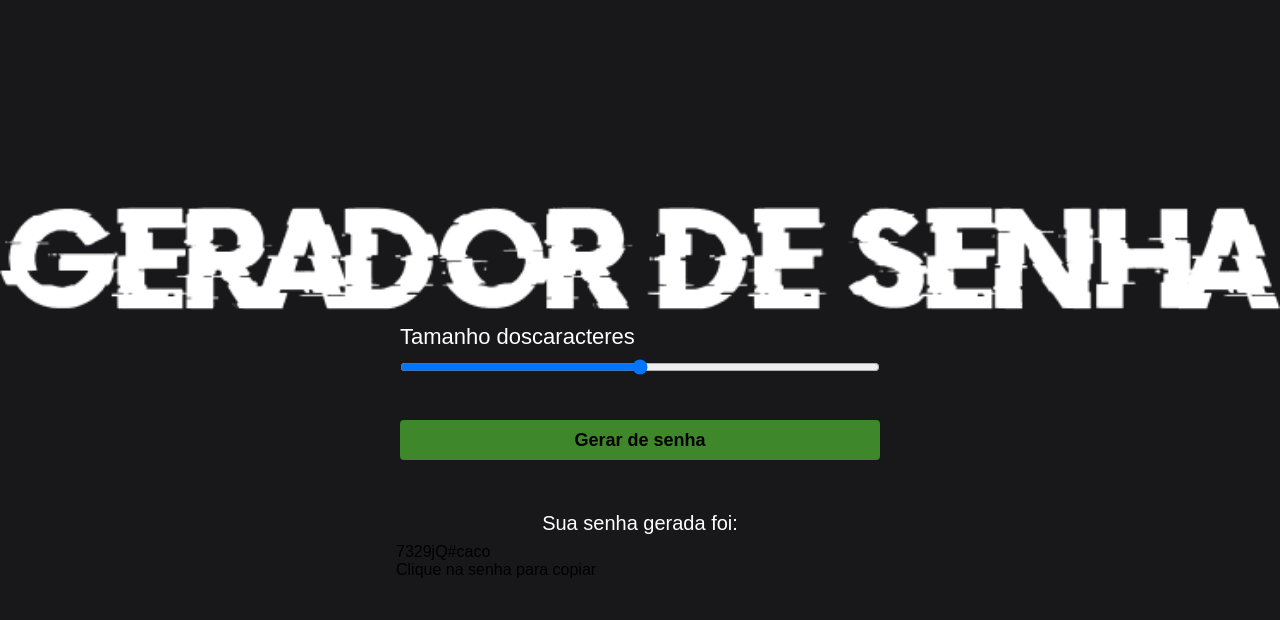
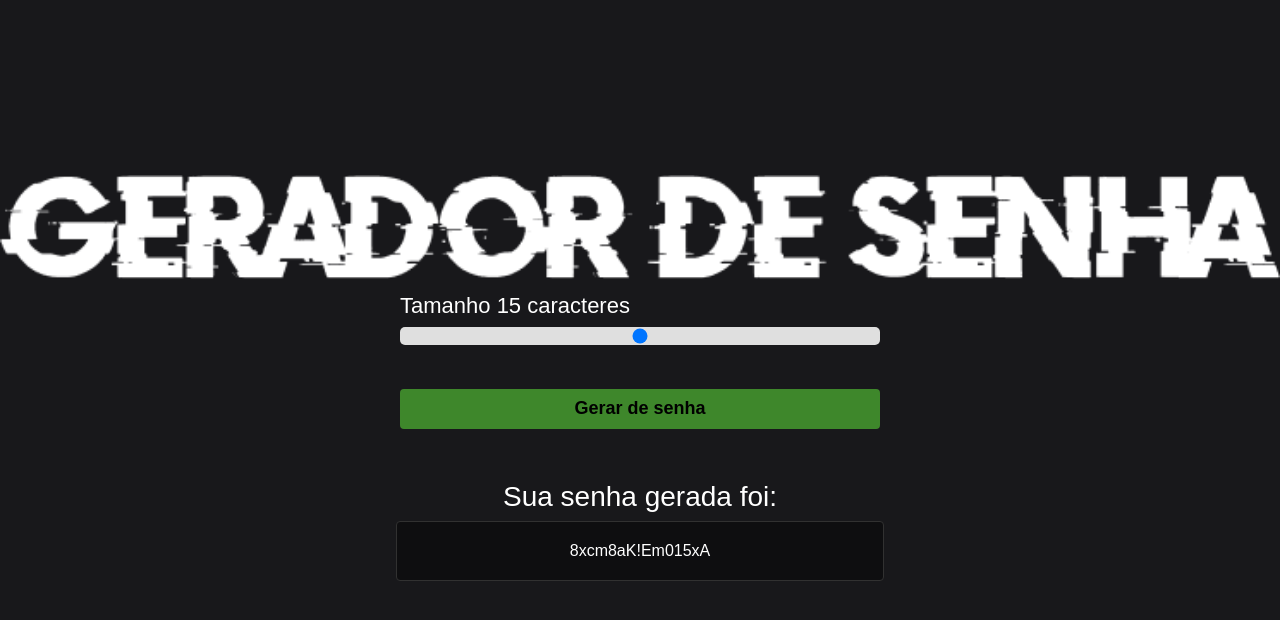
Before and after one commit to negri-code/Teste, a plain HTML site: page index.html in a window 1280 px wide. Both pictures are taken after a click on the button "Gerar de senha". Drawn offline with Linux system fonts and the light colour scheme.

Commit message:
funcoes js

```diff
--- a/index.html
+++ b/index.html
@@ -1,35 +1,34 @@
 <!DOCTYPE html>
-<html Lang = "pt-br">
+<html Lang = "en">
 <head>
 <meta charset="UTF-8">
 <meta http-equiv="X-UA-Ccompatible" content="IE=edge">
 <meta name="'viewport" content="width=device-width, initial-scale-1.0">
-<meta name="keywords" content="'Gerador de senhas, gerador password">
-<title>Gerador de senha</title>
+<meta name="keywords" content="Gerador de senhas">
 
     <link rel="stylesheet" href="style.css">
+    <title>Gerador de senha</title>
 </head>
 <body>
 
     <img class="logo" src="./img/logo.png" alt="Gerador de senha logo" />
 
-    <main class="container-input">
+    <div class="container-input">
 
-        <span>Tamanho dos<span id ="valor"></span>caracteres</span>
+        <span>Tamanho <span id ="valor"></span> caracteres</span>
 
-        <input id="slider" class="slider" type="range" min="5" max="25" value="15">
+        <input id="slider" class="slider" type="range" min="5" max="25" value="15"/>
 
-        <button id="button" class="button-cta">Gerar de senha</button>
+        <button id="button" class="button-cta" onclick = "generatePassword()">Gerar de senha</button>
+    </div>
 
-    </main>
-
-    <div id="container-password" class="container-password hide">
+    <div id="container-password" onclick="copyPassword()" class="container-password hide">
 
         <span class="title">Sua senha gerada foi: </span>
-        <span id="password">7329jQ#caco</span>
-        <span>Clique na senha para copiar</span>
+        <span id="password" class="password"></span>
+        <span class="tooltip">Clique na senha para copiar</span>
     </div>
 
-    <script rel="stylesheet" href="script.js"></script>
+    <script src="script.js"></script>
 </body>
 </html>
--- a/script.js
+++ b/script.js
@@ -0,0 +1,34 @@
+let sliderElement = document.querySelector("#slider");
+let buttonElement = document.querySelector("#button");
+
+let sizePassword = document.querySelector("#valor");
+let password = document.querySelector("#password");
+
+let containerPassword = document.querySelector("#container-password");
+
+let charset = "abcdefghijklmnopqrstuvwxyzABCDEFGHIJKLMNOPQRSTUVWXYZ0123456789!@";
+let novaSenha = "";
+
+// Atualiza o valor do tamanho da senha com o valor do slider
+sizePassword.innerHTML = sliderElement.value;
+
+sliderElement.oninput = function() {
+    sizePassword.innerHTML = this.value;  // Atualiza o valor conforme o slider é movido
+}
+
+function generatePassword() {
+    let pass = "";
+    for(let i =0, n = charset.length; i < sliderElement.value; ++i){
+    pass += charset.charAt(Math.floor(Math.random() * n));
+   }
+
+    containerPassword.classList.remove("hide");
+    password.innerHTML = pass;
+    novaSenha = pass;
+}
+
+function copyPassword(){
+    alert("Senha copiada com sucesso!" + novaSenha)
+
+navigator.clipboard.writeText(novaSenha);
+}
--- a/style.css
+++ b/style.css
@@ -31,13 +31,14 @@ margin: 14px 0;
 }
 
 .slider{
-    -webkit-oppearance: none;
+    appearance: none;
     width: 100%;
     border-radius: 5px;
     background: #dfdfdf;
     height: 18px;
     outline: none;
     margin-top: 8px;
+    opacity: 0,7;
 }
 
 .button-cta{
@@ -45,7 +46,7 @@ margin: 14px 0;
     background-color: #3E872B;
     border: 0;
     border-radius: 4px;
-    cursor:pointer;
+    cursor: pointer;
     margin-top: 40px;
     color:FFF;
     font-weight: bold;
@@ -64,26 +65,31 @@ margin: 14px 0;
 .title{
     text-align: center;
     color: #fff;
-    font-size: 20px;
+    font-size: 28px;
     margin-top: 24px;
     margin-bottom: 8px;
 }
 
 .password{
     height: 60px;
-    background-color: rgb(0,0,0,0.40);
+    background-color: rgba(0,0,0,0.40);
+    border: 1px solid #313131;
+
     border-radius:4px;
     display: flex;
     justify-content: center;
     align-items: center;
     color: #FFF;
-    border: 1px solid #313131;
     transition:transform 0.5s;
 }
 
 .password:hover{
-    color :#FFF;
+    border-color :#FFF;
     transform: scale (1.05);
+}
+
+.hide{
+    display: none;
 }
 
 .tooltip{
@@ -100,6 +106,10 @@ margin: 14px 0;
     transition: all 0,5 ease-in-out;
 }
 
+.hide{
+    display: none;
+}
+
 .container-password:hover .tooltip{
     visibility: visible;
     bottom: 50px;
```
